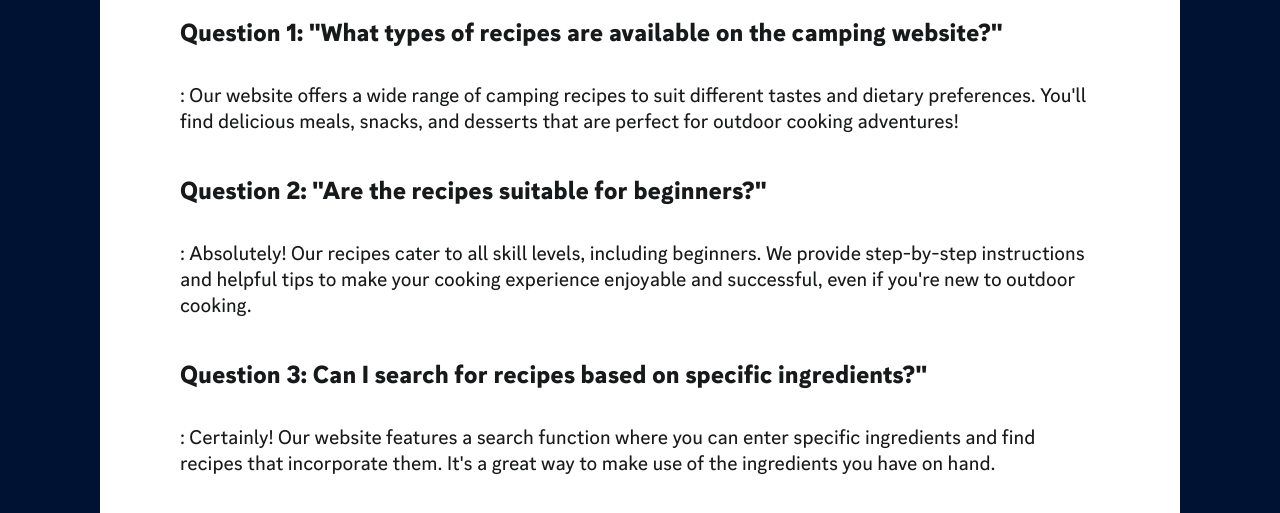
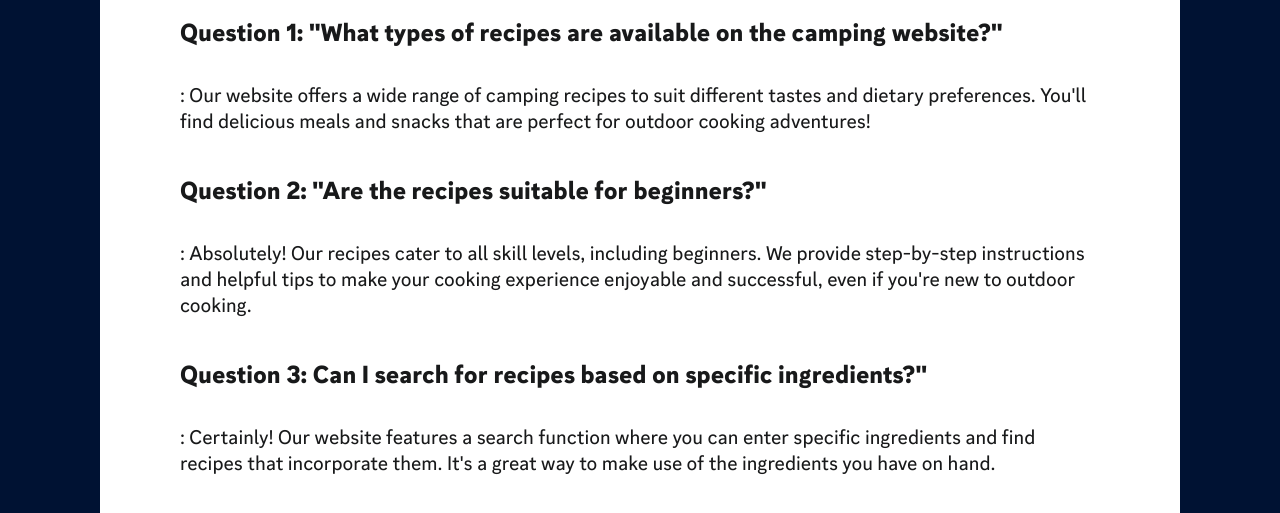
Before and after one commit to emjipapi/-emjiii-.github.io, a plain HTML site: page thefieldkitchenHCI/faq.html in a window 1280 px wide. Shown: the part 269-782 px from the top of the page. Drawn offline with Linux system fonts and the light colour scheme; a web font is replaced by a local one.

Commit message:
Update faq.html

```diff
--- a/thefieldkitchenHCI/faq.html
+++ b/thefieldkitchenHCI/faq.html
@@ -56,7 +56,7 @@
     <div class="content">
         <h3>Frequently Asked Questions.</h3>
         <h2>Question 1: "What types of recipes are available on the camping website?"</h2>
-        <p>: Our website offers a wide range of camping recipes to suit different tastes and dietary preferences. You'll find delicious meals, snacks, and desserts that are perfect for outdoor cooking adventures!</p>
+        <p>: Our website offers a wide range of camping recipes to suit different tastes and dietary preferences. You'll find delicious meals and snacks that are perfect for outdoor cooking adventures!</p>
 
         <h2>Question 2: "Are the recipes suitable for beginners?"</h2>
         <p>: Absolutely! Our recipes cater to all skill levels, including beginners. We provide step-by-step instructions and helpful tips to make your cooking experience enjoyable and successful, even if you're new to outdoor cooking.</p>
```
